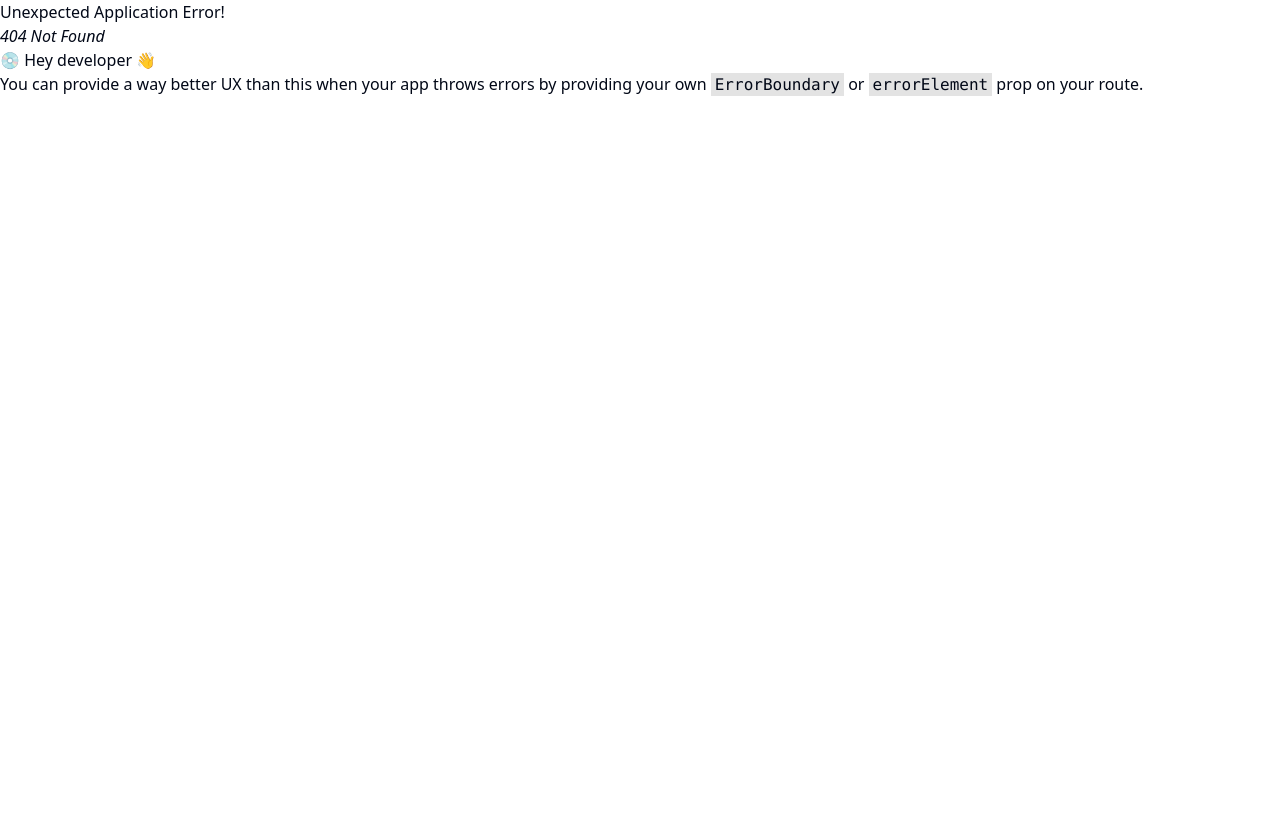
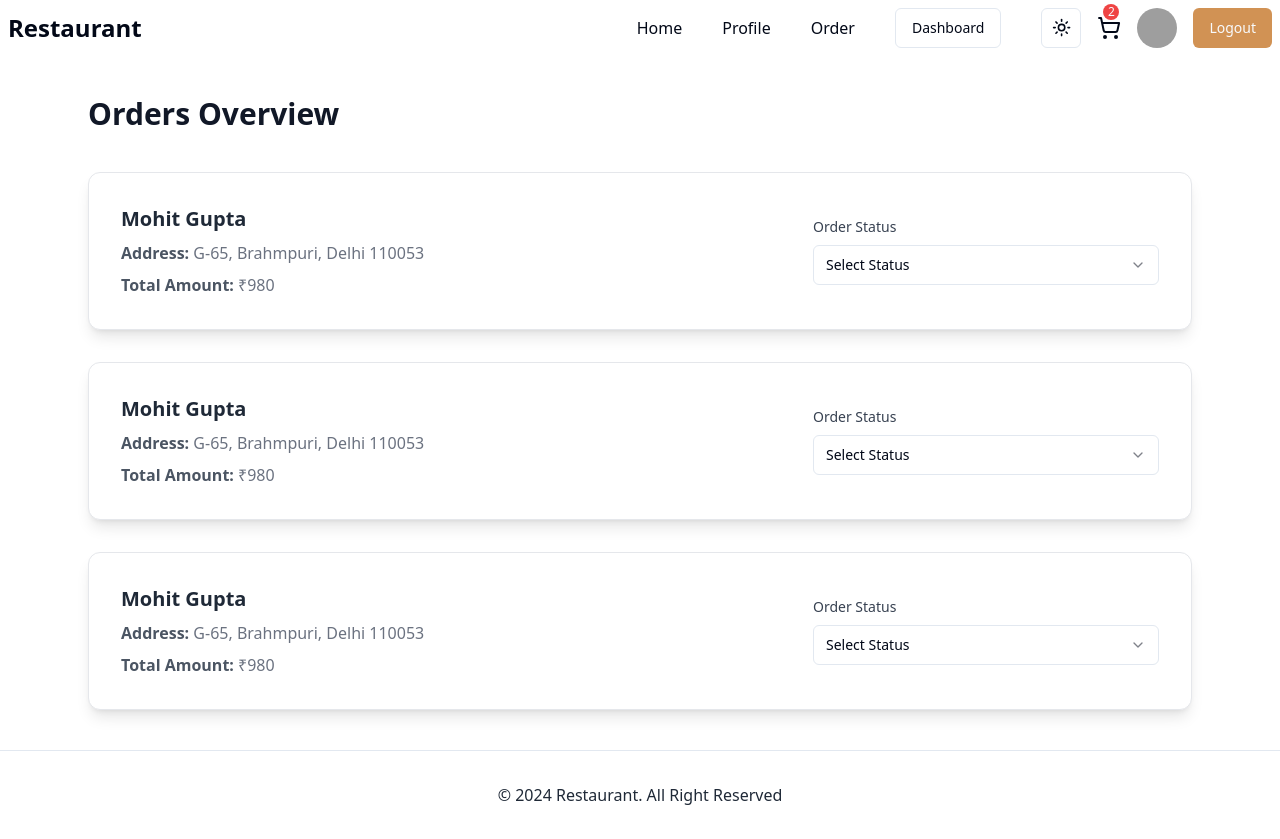
Before and after one commit to MohitCode17/Restaurant-Web-App-Mern-Stack, a React (Vite) app in the folder client/: page /admin/orders in a window 1280 px wide. Before the commit this address had no page. Before the commit the page ends 800 px from the top, so only its background shows below. Built offline with nearby package versions, Linux system fonts and the light colour scheme; grey boxes are pictures that could not be loaded.

Commit message:
add admin manage orders page ui

```diff
--- a/client/package.json
+++ b/client/package.json
@@ -17,6 +17,7 @@
     "@radix-ui/react-dropdown-menu": "^2.1.1",
     "@radix-ui/react-label": "^2.1.0",
     "@radix-ui/react-menubar": "^1.1.1",
+    "@radix-ui/react-select": "^2.1.1",
     "@radix-ui/react-separator": "^1.1.0",
     "@radix-ui/react-slot": "^1.1.0",
     "class-variance-authority": "^0.7.0",
--- a/client/src/App.tsx
+++ b/client/src/App.tsx
@@ -12,6 +12,7 @@
 import Cart from "./components/Cart";
 import Restaurant from "./pages/admin/Restaurant";
 import AddMenu from "./pages/admin/AddMenu";
+import Orders from "./pages/admin/Orders";
 
 const appRouter = createBrowserRouter([
   {
@@ -48,6 +49,10 @@
         path: "/admin/menu",
         element: <AddMenu />,
       },
+      {
+        path: "/admin/orders",
+        element: <Orders />,
+      },
     ],
   },
   {
--- /dev/null
+++ b/client/src/components/ui/select.tsx
@@ -0,0 +1,158 @@
+import * as React from "react"
+import * as SelectPrimitive from "@radix-ui/react-select"
+import { Check, ChevronDown, ChevronUp } from "lucide-react"
+
+import { cn } from "@/lib/utils"
+
+const Select = SelectPrimitive.Root
+
+const SelectGroup = SelectPrimitive.Group
+
+const SelectValue = SelectPrimitive.Value
+
+const SelectTrigger = React.forwardRef<
+  React.ElementRef<typeof SelectPrimitive.Trigger>,
+  React.ComponentPropsWithoutRef<typeof SelectPrimitive.Trigger>
+>(({ className, children, ...props }, ref) => (
+  <SelectPrimitive.Trigger
+    ref={ref}
+    className={cn(
+      "flex h-10 w-full items-center justify-between rounded-md border border-input bg-background px-3 py-2 text-sm ring-offset-background placeholder:text-muted-foreground focus:outline-none focus:ring-2 focus:ring-ring focus:ring-offset-2 disabled:cursor-not-allowed disabled:opacity-50 [&>span]:line-clamp-1",
+      className
+    )}
+    {...props}
+  >
+    {children}
+    <SelectPrimitive.Icon asChild>
+      <ChevronDown className="h-4 w-4 opacity-50" />
+    </SelectPrimitive.Icon>
+  </SelectPrimitive.Trigger>
+))
+SelectTrigger.displayName = SelectPrimitive.Trigger.displayName
+
+const SelectScrollUpButton = React.forwardRef<
+  React.ElementRef<typeof SelectPrimitive.ScrollUpButton>,
+  React.ComponentPropsWithoutRef<typeof SelectPrimitive.ScrollUpButton>
+>(({ className, ...props }, ref) => (
+  <SelectPrimitive.ScrollUpButton
+    ref={ref}
+    className={cn(
+      "flex cursor-default items-center justify-center py-1",
+      className
+    )}
+    {...props}
+  >
+    <ChevronUp className="h-4 w-4" />
+  </SelectPrimitive.ScrollUpButton>
+))
+SelectScrollUpButton.displayName = SelectPrimitive.ScrollUpButton.displayName
+
+const SelectScrollDownButton = React.forwardRef<
+  React.ElementRef<typeof SelectPrimitive.ScrollDownButton>,
+  React.ComponentPropsWithoutRef<typeof SelectPrimitive.ScrollDownButton>
+>(({ className, ...props }, ref) => (
+  <SelectPrimitive.ScrollDownButton
+    ref={ref}
+    className={cn(
+      "flex cursor-default items-center justify-center py-1",
+      className
+    )}
+    {...props}
+  >
+    <ChevronDown className="h-4 w-4" />
+  </SelectPrimitive.ScrollDownButton>
+))
+SelectScrollDownButton.displayName =
+  SelectPrimitive.ScrollDownButton.displayName
+
+const SelectContent = React.forwardRef<
+  React.ElementRef<typeof SelectPrimitive.Content>,
+  React.ComponentPropsWithoutRef<typeof SelectPrimitive.Content>
+>(({ className, children, position = "popper", ...props }, ref) => (
+  <SelectPrimitive.Portal>
+    <SelectPrimitive.Content
+      ref={ref}
+      className={cn(
+        "relative z-50 max-h-96 min-w-[8rem] overflow-hidden rounded-md border bg-popover text-popover-foreground shadow-md data-[state=open]:animate-in data-[state=closed]:animate-out data-[state=closed]:fade-out-0 data-[state=open]:fade-in-0 data-[state=closed]:zoom-out-95 data-[state=open]:zoom-in-95 data-[side=bottom]:slide-in-from-top-2 data-[side=left]:slide-in-from-right-2 data-[side=right]:slide-in-from-left-2 data-[side=top]:slide-in-from-bottom-2",
+        position === "popper" &&
+          "data-[side=bottom]:translate-y-1 data-[side=left]:-translate-x-1 data-[side=right]:translate-x-1 data-[side=top]:-translate-y-1",
+        className
+      )}
+      position={position}
+      {...props}
+    >
+      <SelectScrollUpButton />
+      <SelectPrimitive.Viewport
+        className={cn(
+          "p-1",
+          position === "popper" &&
+            "h-[var(--radix-select-trigger-height)] w-full min-w-[var(--radix-select-trigger-width)]"
+        )}
+      >
+        {children}
+      </SelectPrimitive.Viewport>
+      <SelectScrollDownButton />
+    </SelectPrimitive.Content>
+  </SelectPrimitive.Portal>
+))
+SelectContent.displayName = SelectPrimitive.Content.displayName
+
+const SelectLabel = React.forwardRef<
+  React.ElementRef<typeof SelectPrimitive.Label>,
+  React.ComponentPropsWithoutRef<typeof SelectPrimitive.Label>
+>(({ className, ...props }, ref) => (
+  <SelectPrimitive.Label
+    ref={ref}
+    className={cn("py-1.5 pl-8 pr-2 text-sm font-semibold", className)}
+    {...props}
+  />
+))
+SelectLabel.displayName = SelectPrimitive.Label.displayName
+
+const SelectItem = React.forwardRef<
+  React.ElementRef<typeof SelectPrimitive.Item>,
+  React.ComponentPropsWithoutRef<typeof SelectPrimitive.Item>
+>(({ className, children, ...props }, ref) => (
+  <SelectPrimitive.Item
+    ref={ref}
+    className={cn(
+      "relative flex w-full cursor-default select-none items-center rounded-sm py-1.5 pl-8 pr-2 text-sm outline-none focus:bg-accent focus:text-accent-foreground data-[disabled]:pointer-events-none data-[disabled]:opacity-50",
+      className
+    )}
+    {...props}
+  >
+    <span className="absolute left-2 flex h-3.5 w-3.5 items-center justify-center">
+      <SelectPrimitive.ItemIndicator>
+        <Check className="h-4 w-4" />
+      </SelectPrimitive.ItemIndicator>
+    </span>
+
+    <SelectPrimitive.ItemText>{children}</SelectPrimitive.ItemText>
+  </SelectPrimitive.Item>
+))
+SelectItem.displayName = SelectPrimitive.Item.displayName
+
+const SelectSeparator = React.forwardRef<
+  React.ElementRef<typeof SelectPrimitive.Separator>,
+  React.ComponentPropsWithoutRef<typeof SelectPrimitive.Separator>
+>(({ className, ...props }, ref) => (
+  <SelectPrimitive.Separator
+    ref={ref}
+    className={cn("-mx-1 my-1 h-px bg-muted", className)}
+    {...props}
+  />
+))
+SelectSeparator.displayName = SelectPrimitive.Separator.displayName
+
+export {
+  Select,
+  SelectGroup,
+  SelectValue,
+  SelectTrigger,
+  SelectContent,
+  SelectLabel,
+  SelectItem,
+  SelectSeparator,
+  SelectScrollUpButton,
+  SelectScrollDownButton,
+}
--- /dev/null
+++ b/client/src/pages/admin/Orders.tsx
@@ -0,0 +1,71 @@
+import { Label } from "@/components/ui/label";
+import {
+  Select,
+  SelectContent,
+  SelectGroup,
+  SelectItem,
+  SelectTrigger,
+  SelectValue,
+} from "@/components/ui/select";
+
+const Orders = () => {
+  return (
+    <div className="max-w-6xl mx-auto py-10 px-6">
+      <h1 className="text-3xl font-extrabold text-gray-900 dark:text-white mb-10">
+        Orders Overview
+      </h1>
+      <div className="space-y-8">
+        {/* RESTAURANT ORDERS */}
+        {[1, 2, 3].map((order, index) => (
+          <div
+            key={index}
+            className="flex flex-col md:flex-row justify-between items-start sm:items-center bg-white dark:bg-gray-800 shadow-lg rounded-xl p-6 sm:p-8 border border-gray-200 dark:border-gray-700"
+          >
+            <div className="flex-1 mb-6 sm:mb-0">
+              <h1 className="text-xl font-bold text-gray-800 dark:text-gray-100">
+                Mohit Gupta
+              </h1>
+              <p className="text-gray-500 dark:text-gray-400 mt-2">
+                <span className="font-semibold text-gray-600">Address: </span>
+                G-65, Brahmpuri, Delhi 110053
+              </p>
+              <p className="text-gray-500 dark:text-gray-400 mt-2">
+                <span className="font-semibold text-gray-600">
+                  Total Amount:{" "}
+                </span>
+                ₹980
+              </p>
+            </div>
+            <div className="w-full sm:w-1/3">
+              <Label className="block text-sm font-medium text-gray-700 dark:text-gray300 mb-2">
+                Order Status
+              </Label>
+              <Select>
+                <SelectTrigger>
+                  <SelectValue placeholder="Select Status" />
+                </SelectTrigger>
+                <SelectContent>
+                  <SelectGroup>
+                    {[
+                      "Pending",
+                      "Confirmed",
+                      "Preparing",
+                      "OutForDelivery",
+                      "Delivered",
+                    ].map((status: string, index: number) => (
+                      <SelectItem key={index} value={status.toLowerCase()}>
+                        {status}
+                      </SelectItem>
+                    ))}
+                  </SelectGroup>
+                </SelectContent>
+              </Select>
+            </div>
+          </div>
+        ))}
+      </div>
+    </div>
+  );
+};
+
+export default Orders;
```
Also changed, not shown: 1 other file (tests, documents, lock files or other folders).
